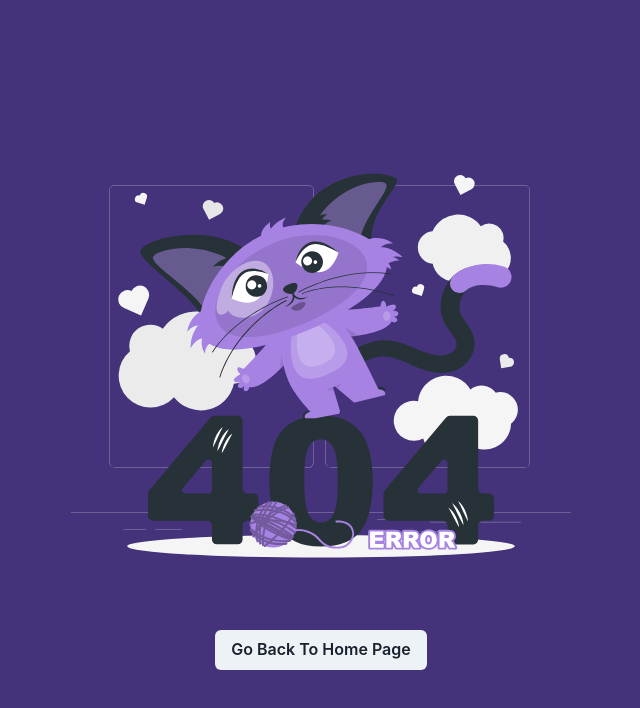
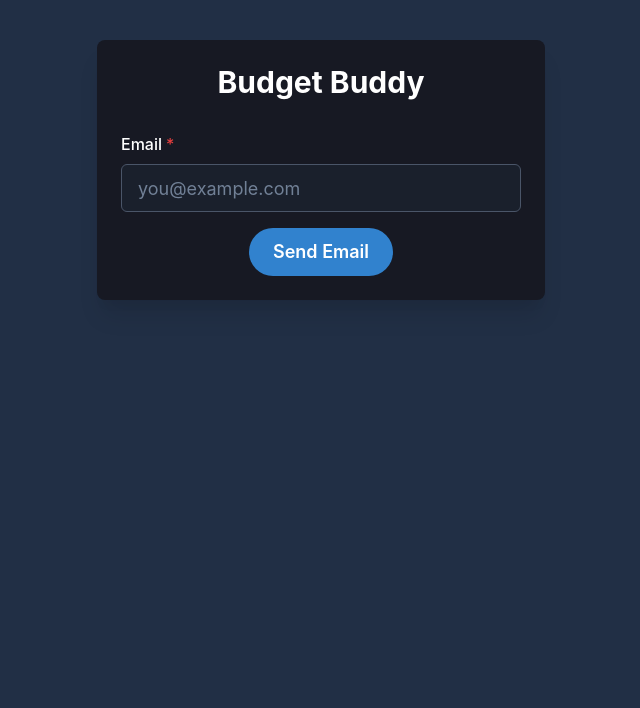
Before and after one commit to Hyper-terminal/budget-buddy, a React (Vite) app in the folder client/: page /forgot-password in a window 1280 px wide. Shown: the top 708 px of the page, without its empty margins (319-959 px from the left). Built offline with nearby package versions, Linux system fonts and the light colour scheme; no server answers.

Commit message:
frontend for forgot password

```diff
--- a/client/src/App.jsx
+++ b/client/src/App.jsx
@@ -11,6 +11,7 @@ import ExpensesPage from "./pages/ExpensesPage";
 import Home from "./pages/Home";
 import { useExpense } from "./context/expense-context";
 import { NotFound } from "./pages/NotFound";
+import { ForgotPassword } from "./components/ForgotPassword";
 
 function App() {
   const { setExpenses, setTotalExpenses } = useExpense();
@@ -39,6 +40,9 @@ function App() {
 
         {!currentUser && <Route path="/signin" element={<Signin />} />}
         {!currentUser && <Route path="/signup" element={<Signup />} />}
+        {!currentUser && (
+          <Route path="/forgot-password" element={<ForgotPassword />} />
+        )}
 
         {currentUser && (
           <Route path="/expenses/*" element={<SimpleSidebar />}>
--- /dev/null
+++ b/client/src/components/ForgotPassword.jsx
@@ -0,0 +1,118 @@
+import {
+  Box,
+  Button,
+  FormControl,
+  FormLabel,
+  Heading,
+  Input,
+  Text,
+  VStack,
+  useToast,
+} from "@chakra-ui/react";
+import { useState } from "react";
+
+export const ForgotPassword = () => {
+  const [email, setEmail] = useState("");
+  const toast = useToast();
+
+  const [errors, setErrors] = useState("");
+
+  const submitHandler = async (event) => {
+    event.preventDefault();
+
+    try {
+      const res = await fetch("http://localhost:3000/users/forgot-password", {
+        method: "post",
+        headers: { "Content-type": "application/json" },
+        body: JSON.stringify({ email: email }),
+      });
+
+      const data = await res.json();
+
+      if (!data.success) new Error();
+
+      toast({
+        title: "Mail sent",
+        description: "Please check your mail",
+        status: "success",
+        duration: 3000,
+        isClosable: true,
+      });
+    } catch (error) {
+      toast({
+        title: "Failed to sent mail",
+        description: "Please try again later",
+        status: "error",
+        duration: 3000,
+        isClosable: true,
+      });
+    }
+  };
+
+  const inputHandler = (event) => {
+    const { value } = event.target;
+    setErrors(null);
+    setEmail(value);
+  };
+
+  return (
+    <Box
+      style={{ minHeight: "100vh", minWidth: "100vw", background: "#212f45" }}
+      py={10}
+    >
+      <Box
+        maxW="md"
+        mx="auto"
+        p="6"
+        borderRadius="lg"
+        boxShadow="xl"
+        bg="gray.900"
+        color="white"
+      >
+        <Heading textAlign="center" mb="6" fontSize="3xl" fontWeight="bold">
+          Budget Buddy
+        </Heading>
+        {errors && (
+          <Text mt="4" color="red.500" fontWeight="semibold" textAlign="center">
+            {errors[0].toUpperCase() + errors.slice(1)}
+          </Text>
+        )}
+
+        <form onSubmit={submitHandler}>
+          <VStack spacing="4" mt="8">
+            <FormControl id="email" isRequired>
+              <FormLabel>Email</FormLabel>
+              <Input
+                type="email"
+                placeholder="you@example.com"
+                name="email"
+                value={email}
+                onChange={inputHandler}
+                bg="gray.800"
+                borderColor="gray.600"
+                _hover={{ borderColor: "blue.400" }}
+                _focus={{ borderColor: "blue.500" }}
+                _placeholder={{ color: "gray.500" }}
+                color="white"
+                focusBorderColor="blue.500"
+                size="lg"
+              />
+            </FormControl>
+
+            <Button
+              type="submit"
+              colorScheme="blue"
+              size="lg"
+              fontWeight="semibold"
+              rounded="full"
+              _hover={{ bg: "blue.600" }}
+              _focus={{ boxShadow: "none" }}
+            >
+              Send Email
+            </Button>
+          </VStack>
+        </form>
+      </Box>
+    </Box>
+  );
+};
--- a/client/src/components/Signin.jsx
+++ b/client/src/components/Signin.jsx
@@ -128,6 +128,16 @@ const Signin = () => {
 
             <ChakraLink
               as={Link}
+              to="/forgot-password"
+              color="gray.300"
+              fontWeight="semibold"
+              _hover={{ color: "white" }}
+            >
+              Forgot Password?
+            </ChakraLink>
+
+            <ChakraLink
+              as={Link}
               to="/signup"
               color="gray.300"
               fontWeight="semibold"
```
Also changed, not shown: 2 other files (tests, documents, lock files or other folders).
